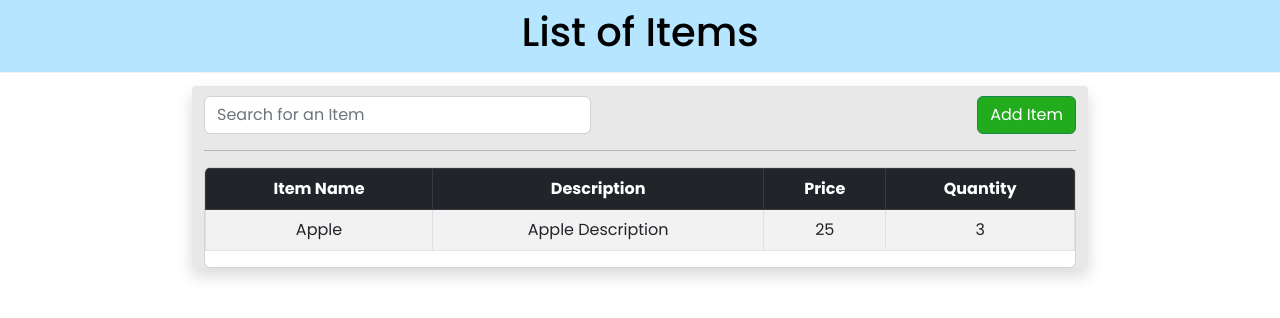
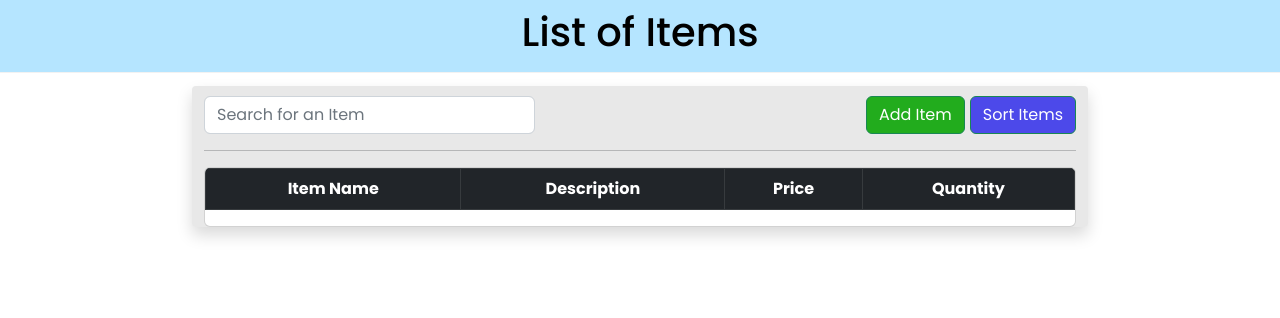
Before and after one commit to Ash6323/react-ts, a React (Create React App) app: page / in a window 1280 px wide. Shown: the top 318 px of the page. Built offline with nearby package versions, Linux system fonts and the light colour scheme.

Commit message:
Completed Assignment
All Validations are working and Searching also working. Also implemented sort after resolving some issues.

```diff
--- a/src/App.css
+++ b/src/App.css
@@ -79,15 +79,12 @@
   width: 50% !important;
 }
 .add-item-btn {
-  /* margin-left: 16px;
-  margin-top: 10px;
-  text-decoration: none;
-  padding: 6px;
-  border-radius: 4px;
-  color: white;
-  font-family: 'Poppins', sans-serif;
-  font-size: 15px; */
+  margin-right: 5px;
   background-color: var(--add-item-button-color);
+  cursor: pointer;
+}
+.sort-items-btn {
+  background-color: var(--toggle-order-btn-color);
   cursor: pointer;
 }
 .flex-basis-70 {
@@ -97,11 +94,13 @@
   flex-basis: 20%;
 }
 .input-item-details {
+  margin-left: 10px;
+  margin-bottom: 10px;
   padding: 6px;
   font-family: 'Poppins', sans-serif;
   font-size: 15px;
   border-radius: 8px;
 }
-.my-stepper {
+/* .my-stepper {
 
-}
+} */
--- a/src/App.tsx
+++ b/src/App.tsx
@@ -10,24 +10,17 @@ function App() {
     id: number;
     itemName: string;
     itemDescription: string;
-    itemPrice: string;
-    itemQuantity: string;
+    itemPrice: number;
+    itemQuantity: number;
   }
 
-  const [initItemName, setitemName] = useState<string>("Apple");
-  const [initItemDescription, setitemDescription] =
-    useState<string>("Apple Description");
-  const [initItemPrice, setitemPrice] = useState<string>("25");
-  const [initItemQuantity, setitemQuantity] = useState<string>("3");
+  const [initItemName, setitemName] = useState<string>("");
+  const [initItemDescription, setitemDescription] = useState<string>("");
+  const [initItemPrice, setitemPrice] = useState<number>(Number);
+  const [initItemQuantity, setitemQuantity] = useState<number>(Number);
 
-  // const initialItem:Item = {
-  //   id: Date.now(),
-  //   itemName: itemName,
-  //   itemDescription: itemDescription,
-  //   itemPrice: itemPrice,
-  //   itemQuantity: itemQuantity
-  // }
-  const [initialItem, setInitialItem] = useState<Item>({
+  const [initialItem, setInitialItem] = useState<Item>
+  ({
     id: Date.now(),
     itemName: initItemName,
     itemDescription: initItemDescription,
@@ -35,11 +28,11 @@ function App() {
     itemQuantity: initItemQuantity,
   });
 
+  const [itemList, setItemList] = useState<Item[]>([]);
+
   const [step, setNewStep] = useState(1);
   const nextStep = () => { setNewStep(step + 1); };
   const prevStep = () => { setNewStep(step - 1); };
-
-  const [itemList, setItemList] = useState<Item[]>([initialItem]);
 
   const [isShow, invokeModal] = React.useState(false);
   const closeModal = () => invokeModal(false);
@@ -52,14 +45,49 @@ function App() {
     setitemDescription(e.target.value);
   };
   const handleChange_ItemPrice = (e: ChangeEvent<HTMLInputElement>) => {
-    setitemPrice(e.target.value);
+    setitemPrice(e.target.valueAsNumber);
   };
   const handleChange_ItemQuantity = (e: ChangeEvent<HTMLInputElement>) => {
-    setitemQuantity(e.target.value);
+    setitemQuantity(e.target.valueAsNumber);
   };
 
-  function AddItem() {
-    const newItem: Item = {
+  const [count, setCount] = useState(0);
+  function SortItemList()
+  {
+    setCount(count + 1);
+    if(count%2 == 1)
+    {
+      itemList.sort((a, b) => a.itemName.localeCompare(b.itemName));
+      setItemList([...itemList]);
+    }
+    else if(count%2 == 0)
+    {
+      itemList.sort((a, b) => b.itemName.localeCompare(a.itemName));
+      setItemList([...itemList]);
+    }
+  }
+
+  const [search, setSearch] = useState('');
+  const filteredItems = {
+    list: itemList.filter((item) =>
+      item.itemName.toLowerCase().includes(search.toLowerCase())
+    ),
+  };
+
+  const handleSearch = (event: React.ChangeEvent<HTMLInputElement>) => {
+    setSearch(event.target.value);
+  };
+
+  // const [isDisabled, setDisabled] = useState(false);
+  // const ItemNameValidation = () => {
+  //   if (initItemName.length >= 30 || initItemDescription.length <= 100 || initItemName.length <= 0)
+  //     setDisabled(true);
+  // }
+
+  function AddItem()
+  {
+    const newItem: Item =
+    {
       id: Date.now(),
       itemName: initItemName,
       itemDescription: initItemDescription,
@@ -84,16 +112,17 @@ function App() {
               <input
                 list="items-list"
                 type="text"
+                onChange={handleSearch}
                 placeholder="Search for an Item"
                 className="form-control input-item"
                 id="item-search-input"
               ></input>
               <datalist id="items-list">
-                <option value="Item1"></option>
-                <option value="Item2"></option>
-                <option value="Item3"></option>
-                <option value="Item4"></option>
-                <option value="Item5"></option>
+                {itemList.map((item) => (
+                  <div key={item.id}>
+                    <option value={item.itemName}></option>
+                  </div>
+                  ))}
               </datalist>
             </div>
             <Button
@@ -101,6 +130,12 @@ function App() {
               variant="success"
               onClick={showModal}>
               Add Item
+            </Button>
+            <Button
+              className="sort-items-btn"
+              variant="success"
+              onClick={SortItemList}>
+              Sort Items
             </Button>
             <Modal show={isShow}>
               <Modal.Header closeButton onClick={closeModal}>
@@ -114,24 +149,32 @@ function App() {
               {step === 1 && (
                 <>
                 <Modal.Body>
+                  <div>
+                  <label>Enter Item Name:</label>
                   <input
                     className="input-item-details"
                     type="text"
                     placeholder="New Item Name"
                     onChange={handleChange_ItemName}
                   />
+                  </div>
+                  <div>
+                  <label>Enter Item Description:</label>
                   <input
                     className="input-item-details"
-                    type="text"
+                    type="textarea"
                     placeholder="New Item Description"
                     onChange={handleChange_ItemDescription}
                   />
+                  </div>
                 </Modal.Body>
                 <Modal.Footer>
                   <Button variant="danger" onClick={closeModal}>
                     Close
                   </Button>
-                  <Button variant="dark" onClick={nextStep}>
+                  <Button variant="dark"
+                          onClick={nextStep}
+                          disabled={initItemName.length >= 30 || initItemDescription.length <= 100 || initItemName.length <= 0}>
                     Next
                   </Button>
                 </Modal.Footer>
@@ -140,24 +183,32 @@ function App() {
               {step === 2 && (
               <>
                 <Modal.Body>
+                  <div>
+                  <label>Enter Item Price:</label>
                   <input
                     className="input-item-details"
-                    type="text"
+                    type="number"
                     placeholder="New Item Price"
                     onChange={handleChange_ItemPrice}
                   />
+                  </div>
+                  <div>
+                  <label>Enter Item Quantity:</label>
                   <input
                     className="input-item-details"
-                    type="text"
+                    type="number"
                     placeholder="New Item Quantity"
                     onChange={handleChange_ItemQuantity}
                   />
+                  </div>
                 </Modal.Body>
                 <Modal.Footer>
                   <Button variant="danger" onClick={prevStep}>
                     Back
                   </Button>
-                  <Button variant="dark" onClick={AddItem}>
+                  <Button variant="dark"
+                          onClick={AddItem}
+                          disabled={initItemPrice == 0 || initItemQuantity == 0}>
                     Add Item
                   </Button>
                 </Modal.Footer>
@@ -171,7 +222,6 @@ function App() {
             <table className="table table-bordered table-striped ">
               <thead className="table-dark">
                 <tr>
-                  {/* <th scope="col">#</th> */}
                   <th scope="col">Item Name</th>
                   <th scope="col">Description</th>
                   <th scope="col">Price</th>
@@ -179,33 +229,14 @@ function App() {
                 </tr>
               </thead>
               <tbody>
-                {itemList.map((item) => (
+                {filteredItems.list.map((item) => (
                   <tr key={item.id}>
-                    {/* <th scope="row">{item.id}</th> */}
                     <td>{item.itemName}</td>
                     <td>{item.itemDescription}</td>
                     <td>{item.itemPrice}</td>
                     <td>{item.itemQuantity}</td>
                   </tr>
                 ))}
-
-                {/* <tr>
-                  <th scope="row">1</th>
-                  <td>Mark</td>
-                  <td>Otto</td>
-                  <td>@mdo</td>
-                </tr>
-                <tr>
-                  <th scope="row">2</th>
-                  <td>Jacob</td>
-                  <td>Thornton</td>
-                  <td>@fat</td>
-                </tr>
-                <tr>
-                  <th scope="row">3</th>
-                  <td>Larry the Bird</td>
-                  <td>@twitter</td>
-                </tr> */}
               </tbody>
             </table>
           </div>
```
